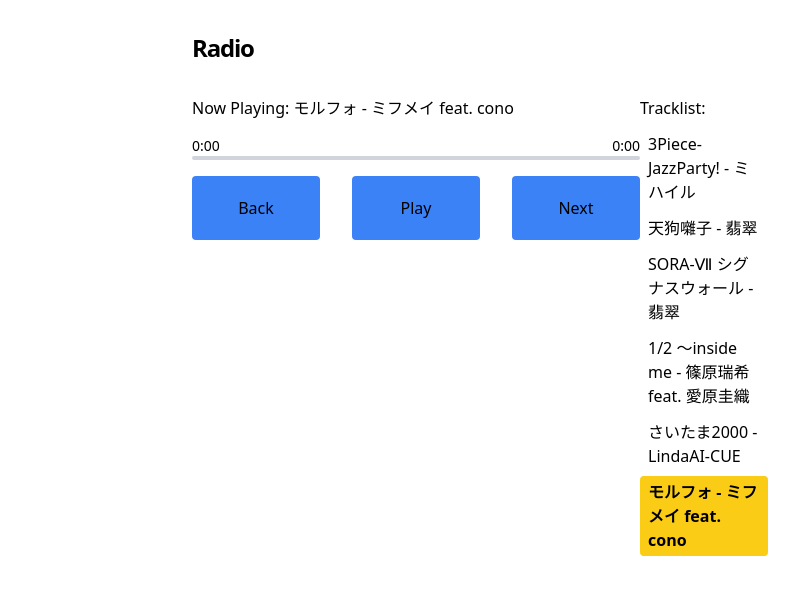
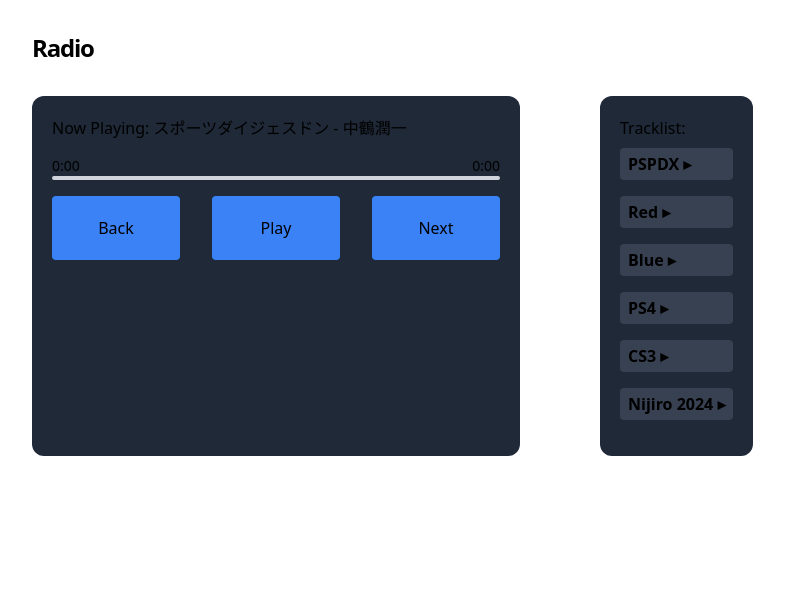
Before and after one commit to Yojijuku5/yojiweb, a Next.js app: page /tatsujinradio in a window 1280 px wide. Shown: the top 594 px of the page, without its empty margins (160-959 px from the left). Built offline with nearby package versions, Linux system fonts and the light colour scheme.

Commit message:
improve layout, order by game

```diff
--- a/data/tracks.json
+++ b/data/tracks.json
@@ -4,41 +4,55 @@
         "title": "3Piece-JazzParty!",
         "artist": "ミハイル",
         "bpm": "160",
-        "release": "2012-11-29"
+        "release": "2012-11-29",
+        "firstGame": "PSPDX"
     },
     {
         "src": "tengu.ogg",
         "title": "天狗囃子",
         "artist": "翡翠",
         "bpm": "92-226",
-        "release": "2016-07-14"
+        "release": "2016-07-14",
+        "firstGame": "Red"
     },
     {
         "src": "sora7x.ogg",
         "title": "SORA‐Ⅶ シグナスウォール",
         "artist": "翡翠",
         "bpm": "180",
-        "release": "2018-06-01"
+        "release": "2018-06-01",
+        "firstGame": "Blue"
     },
     {
         "src": "insidm.ogg",
         "title": "1/2 ～inside me",
         "artist": "篠原瑞希 feat. 愛原圭織",
         "bpm": "184",
-        "release": "2019-12-17"
+        "release": "2019-12-17",
+        "firstGame": "PS4"
     },
     {
         "src": "rot.ogg",
         "title": "さいたま2000",
         "artist": "LindaAI-CUE",
         "bpm": "200",
-        "release": "2003-10-30"
+        "release": "2003-10-30",
+        "firstGame": "CS3"
     },
     {
         "src": "morpho.ogg",
         "title": "モルフォ",
         "artist": "ミフメイ feat. cono",
         "bpm": "180",
-        "release": "2024-10-19"
+        "release": "2024-10-19",
+        "firstGame": "Nijiro 2024"
+    },
+    {
+        "src": "sqr.ogg",
+        "title": "スポーツダイジェスドン",
+        "artist": "中鶴潤一",
+        "bpm": "130",
+        "release": "2003-10-30",
+        "firstGame": "CS3"
     }
 ]
--- a/src/app/api/tracks/route.ts
+++ b/src/app/api/tracks/route.ts
@@ -15,6 +15,7 @@ export async function GET() {
 		artist: track.artist,
 		bpm: track.bpm,
 		releaseDate: new Date(track.release),
+		firstGame: track.firstGame,
 	}))
 
 	return NextResponse.json(result)
--- a/src/app/tatsujinradio/layout.tsx
+++ b/src/app/tatsujinradio/layout.tsx
@@ -43,7 +43,7 @@ export default function radioLayout({
 }) {
     return (
         <html lang="en" className={cx("text-black bg-white dark:text-white dark:bg-black", GeistSans.variable, GeistMono.variable)}>
-            <body className="antialiased max-w-xl mx-4 mt-8 lg:mx-auto">
+            <body className="antialiased max-w-4xl mx-4 mt-8 lg:mx-auto">
                 <main className="flex-auto min-w-0 mt-6 flex flex-col px-2 md:px-0">
                     {children}
                     <Analytics />
--- a/src/app/tatsujinradio/player.tsx
+++ b/src/app/tatsujinradio/player.tsx
@@ -9,10 +9,9 @@ type Track = {
     artist: string,
     bpm: string,
     releaseDate: Date,
+    firstGame: string,
 }
 
-//what if i hooked it up to ESE directly, save space/time
-//order based on game inside the json
 export default function Player() {
     const [tracks, setTracks] = useState<Track[]>([])
 
@@ -25,7 +24,10 @@ export default function Player() {
 
     const progress = duration > 0 ? (currentTime / duration) * 100 : 0
 
-    const [isPlaying, setIsPlaying] = useState(true)
+    const [openGroups, setOpenGroups] = useState<Record<string, boolean>>({})
+
+    //true = Pause (playing), false = Play (paused)
+    const [isPlaying, setIsPlaying] = useState(false)
 
     const [history, setHistory] = useState<Track[]>([])
     const [historyIndex, setHistoryIndex] = useState(-1)
@@ -42,6 +44,20 @@ export default function Player() {
         const seconds = Math.floor(time % 60)
 
         return `${minutes}:${seconds < 10 ? "0" : ""}${seconds}`
+    }
+
+    const groupTracks = tracks.reduce<Record<string, Track[]>>((acc, track) => {
+        if (!acc[track.firstGame]) acc[track.firstGame] = []
+        acc[track.firstGame].push(track)
+
+        return acc
+    }, {})
+
+    const toggleGroup = (firstGame: string) => {
+        setOpenGroups(prev => ({
+            ...prev,
+            [firstGame]: !prev[firstGame],
+        }))
     }
 
     const playRandomTrack = (exclude?: Track) => {
@@ -163,7 +179,7 @@ export default function Player() {
     return (
         <section>
             <div className="flex flex-row">
-                <div>
+                <div className="bg-gray-800 rounded-xl p-5">
                     <p className="mb-4">Now Playing: {currentTrack?.title} - {currentTrack?.artist}</p>
                     <div className="mb-4">
                         <audio
@@ -196,7 +212,7 @@ export default function Player() {
                         </div>
                         <div className="w-8"></div>
                         <div>
-                            <button className="w-32 h-16 basis-xs mb-4 bg-blue-500 rounded" onClick={() => { markUserInteraction(); pauseTrack() }}>{ isPlaying? "Play" : "Pause" }</button>
+                            <button className="w-32 h-16 basis-xs mb-4 bg-blue-500 rounded" onClick={() => { markUserInteraction(); pauseTrack() }}>{ isPlaying? "Pause" : "Play" }</button>
                         </div>
                         <div className="w-8"></div>
                         <div>
@@ -205,10 +221,24 @@ export default function Player() {
                     </div>
                 </div>
 
-                <div>
-                    <p className="mb-2">Tracklist:</p>
-                    <ol className="space-y-1">
-                        {tracks.map((track, i) => {
+                <div className="mx-10">
+                </div>
+
+                <div className="bg-gray-800 rounded-xl p-5">
+                    <p className="mb-2">Tracklist: </p>
+
+                    {Object.entries(groupTracks).map(([firstGame, groupTracks]) => (
+                        <div key={firstGame} className="mb-4">
+                            <button
+                                className="w-full text-left font-semibold px-2 py-1 rounded bg-gray-700 hover:bg-gray-600"
+                                onClick={() => toggleGroup(firstGame)}
+                            >
+                                {firstGame} {openGroups[firstGame] ? "▾" : "▸"}
+                            </button>
+
+                            {openGroups[firstGame] && (
+                                <ol className="mt-1 space-y-1">
+                                    {groupTracks.map(track => {
                                         const isActive = track === currentTrack
 
                                         return (
@@ -219,14 +249,18 @@ export default function Player() {
                                                         markUserInteraction()
                                                         navigatingRef.current = false
                                                         setCurrentTrack(track)
+                                                        setIsPlaying(true)
                                                     }}
                                                 >
                                                     {track.title} - {track.artist}
                                                 </button>
                                             </li>
                                         )
-                        })}
+                                    }) }
                                 </ol>
+                            )}
+                        </div>
+                    )) }
                 </div>
             </div>
         </section>
```
Also changed, not shown: 1 other file (tests, documents, lock files or other folders). Lines whose indentation alone changed are shown as unchanged.
